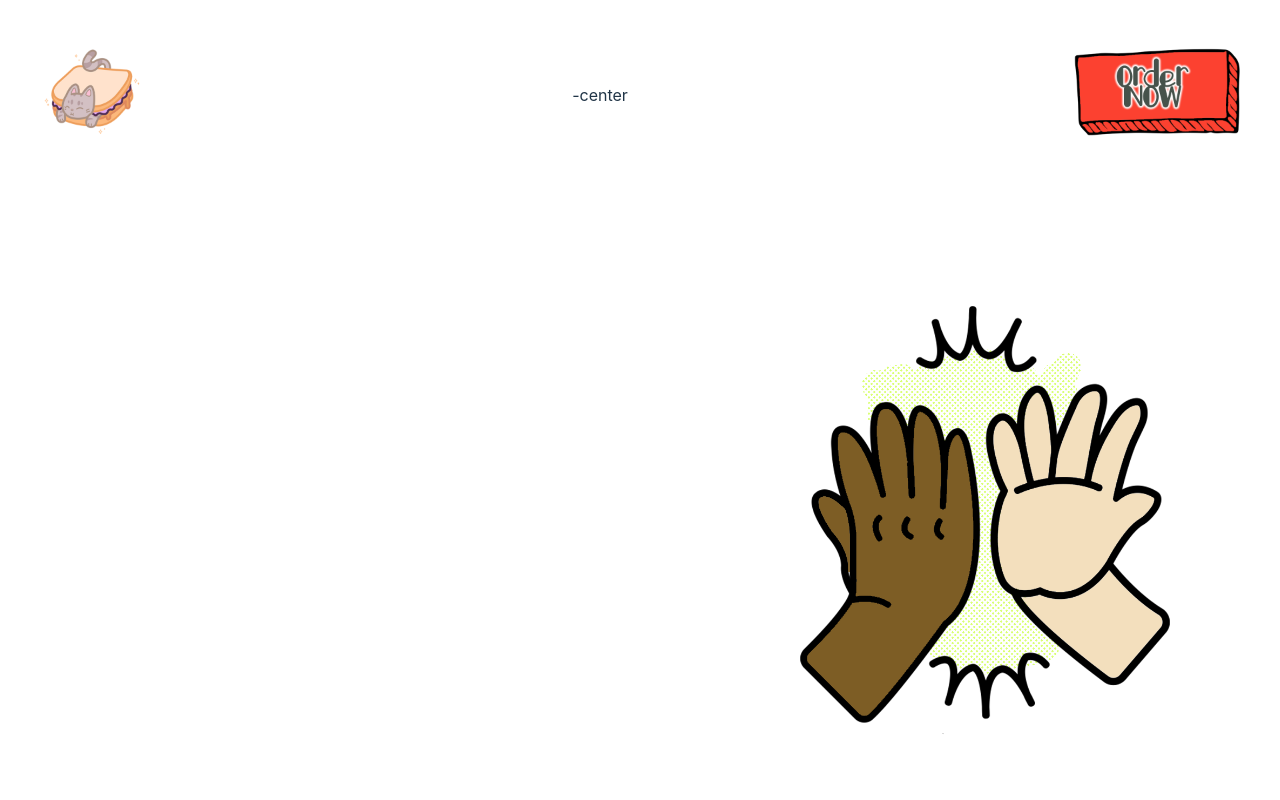
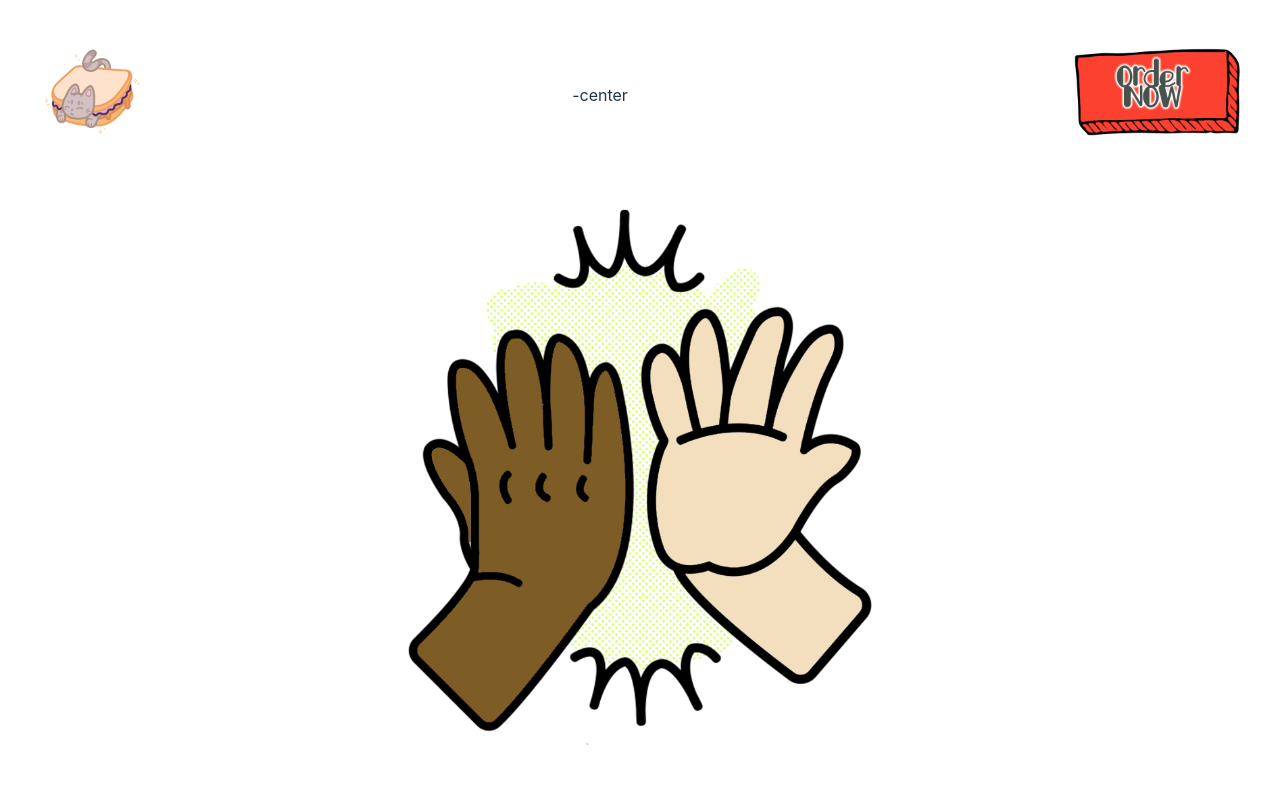
Before and after one commit to rtocastro/bruiseandbites, a React (Vite) app: page /Mission in a window 1280 px wide. Shown: the top 800 px of the page. Built offline with nearby package versions, Linux system fonts and the light colour scheme.

Commit message:
updated mission page to correctly display images and text

```diff
--- a/src/App.css
+++ b/src/App.css
@@ -77,26 +77,31 @@
   align-items: center;
 }
 
-/* Menu page CSS */
-.menu-container {
+/* Mission page CSS */
+.mission-container {
   display: flex;
   align-items: center;
   justify-content: space-between;
-  gap: 20px;
+  gap: 25px;
   color: white;
 }
-
+/*
 .text-section {
   flex: 1;
   max-width: 60%;
-}
+} */
 
-.image-section {
-  flex: 1;
+/* .image-section {
+  flex: 2;
   max-width: 40%;
+} */
+
+.about-image {
+  width: 50%;
+  height: auto;
 }
 
 .community-image {
-  width: 100%;
+  width: 50%;
   height: auto;
 }
--- a/src/pages/Mission.jsx
+++ b/src/pages/Mission.jsx
@@ -1,18 +1,22 @@
-import React from 'react'
+import React from 'react';
 
 import commimg from '../assets/communityimg.png';
-// import aboutpb from '../assets/aboutpb.png'
-
+import aboutpb from '../assets/aboutpb.png';
 
 function Mission() {
+  return (
+    <>
+    <br />
+    <div className="mission-container">
+      <div className="text-section">
 
-  return (
-<div className="menu-container">
-      <div className="text-section">
-        <h2>Welcome to PB's Brews & Bites.
-          <br />
-          Where Bold Brews and Epic PB&Js Collide!</h2>
-          <br />
+        <div className="image-section">
+          <img src={commimg} alt="Community" className="community-image" />
+        </div>
+
+        <h2>Welcome to PB's Brews & Bites.</h2>
+        <h3>Where Bold Brews and Epic PB&Js Collide!</h3>
+        <br />
         <p>
           Nestled in the heart of Van Nuys, PB’s Brews & Bites was born from a love of top-notch coffee and the timeless perfection of a peanut butter and jelly sandwich. We’re all about crafting the kind of cozy, feel-good experience that makes you want to kick back, sip, and savor every bite.
           <br /><br />
@@ -26,15 +30,18 @@ function Mission() {
           <br /><br />
           Come see us and taste the difference. We can’t wait to serve you!
         </p>
+
+        <br />
+
+        <div className="image-section">
+        <img src={aboutpb} alt="About PB" className="about-image" />
       </div>
-      <div className="image-section">
-        <img src={commimg} alt="Community" className="community-image" />
       </div>
-      <div>
-        {/* <img src={aboutpb} /> */}
-      </div>
+
     </div>
-  )
+
+    </>
+  );
 }
 
-export default Mission
+export default Mission;
```
